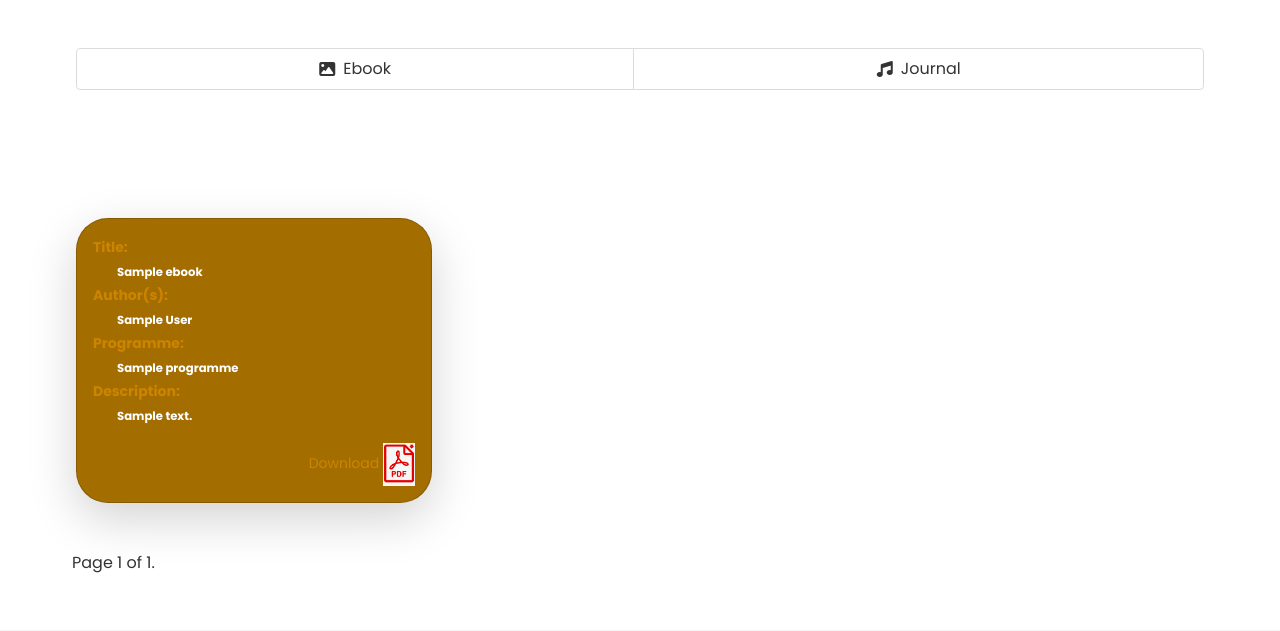
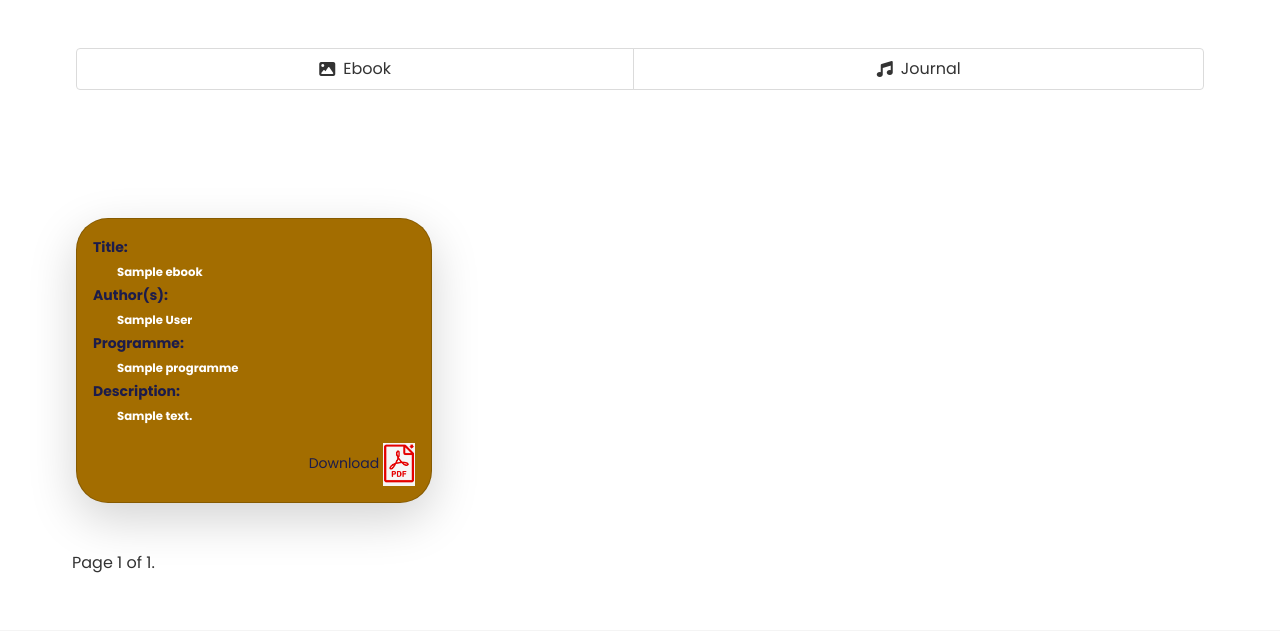
Before and after one commit to Lucasdeekay/LibRead, a Django app: template Library/templates/library/offline_resources.html in a window 1280 px wide. Shown: the part 524-1155 px from the top of the page. Run offline with Django 3.2, Linux system fonts and the light colour scheme; the template is opened without the code that fills it: most values are stand-ins (such as "Sample title", 1, 10 or a date in 2020); grey boxes marked "Sample" are stand-in pictures; some libraries are stand-ins or nearby versions; some web fonts are replaced.

Commit message:
Edited offline_resources.html

```diff
--- a/Library/templates/library/offline_resources.html
+++ b/Library/templates/library/offline_resources.html
@@ -64,23 +64,23 @@
                     <div class="d-flex flex-column h-100 p-3 pb-3 text-white text-shadow-1">
                         <ul class="list-unstyled mt-auto">
                             <li>
-                                <b class="fw-bold" style="color:#CC8500">Title:</b><br>
+                                <b class="fw-bold" style="color:#1C1C4A">Title:</b><br>
                                 <small class="pt-1 mt-1 mb-4 lh-1 fw-bold mx-4"> {{ ebook.title }}</small>
                             </li>
                             <li>
-                                <b class="fw-bold" style="color:#CC8500">Author(s):</b><br>
+                                <b class="fw-bold" style="color:#1C1C4A">Author(s):</b><br>
                                 <small class="pt-1 mt-1 mb-4 lh-1 fw-bold mx-4"> {{ ebook.authors }}</small>
                             </li>
                             <li>
-                                <b class="fw-bold" style="color:#CC8500">Programme:</b><br>
+                                <b class="fw-bold" style="color:#1C1C4A">Programme:</b><br>
                                 <small class="pt-1 mt-1 mb-4 lh-1 fw-bold mx-4"> {{ ebook.programme }}</small>
                             </li>
                             <li>
-                                <b class="fw-bold" style="color:#CC8500">Description:</b><br>
+                                <b class="fw-bold" style="color:#1C1C4A">Description:</b><br>
                                 <small class="pt-1 mt-1 mb-4 lh-1 fw-bold mx-4">{{ ebook.description }}</small>
                             </li>
                             <li class="mt-3 d-flex justify-content-end">
-                                <a href="{{ ebook.file.url }}" style="color:#CC8500" download>Download <img src="{% static 'images/pdf-img.png' %}" alt="PDF download" width="32" height="32"></a>
+                                <a href="{{ ebook.file.url }}" style="color:#1C1C4A" download>Download <img src="{% static 'images/pdf-img.png' %}" alt="PDF download" width="32" height="32"></a>
                             </li>
                         </ul>
                     </div>
```
